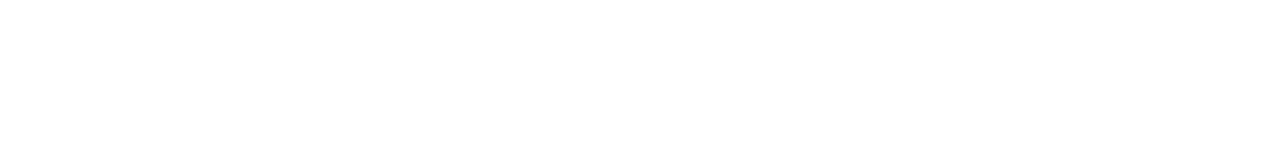
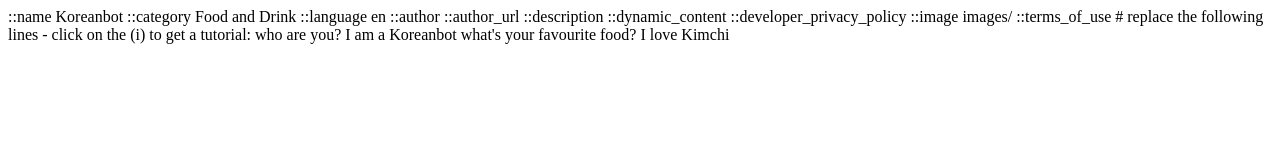
Before and after one commit to CaydenTan-310/mybot, a plain HTML site: page index.html in a window 1280 px wide. Drawn offline with Linux system fonts and the light colour scheme.

Commit message:
Update index.html

```diff
--- a/index.html
+++ b/index.html
@@ -1 +1,21 @@
+::name Koreanbot
+::category Food and Drink
+::language en
+::author <author_name>
+::author_url <author_url>
+::description <description>
+::dynamic_content <Yes/No>
+::developer_privacy_policy <link>
+::image images/<image_name>
+::terms_of_use <link>
+
+
+# replace the following lines - click on the (i) to get a tutorial:
+
+who are you?
+I am a Koreanbot
+
+what's your favourite food?
+I love Kimchi
+
 <script type='text/javascript' id='susi-bot-script' data-userid='a0516b5f8404e003ed4efa9ba900ce6b' data-group='Food and Drink' data-language='en' data-skill='Koreanbot' src='https://susi.ai/susi-chatbot.js'></script>
```
